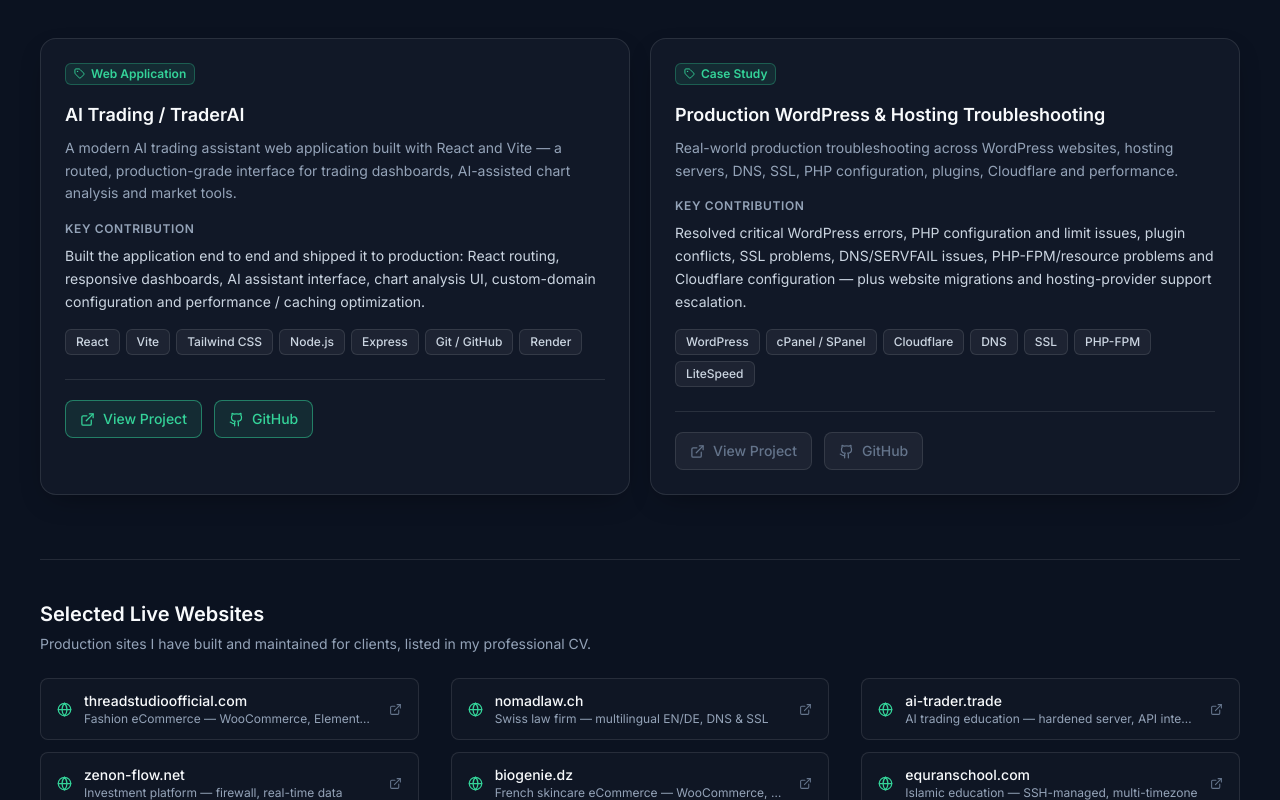
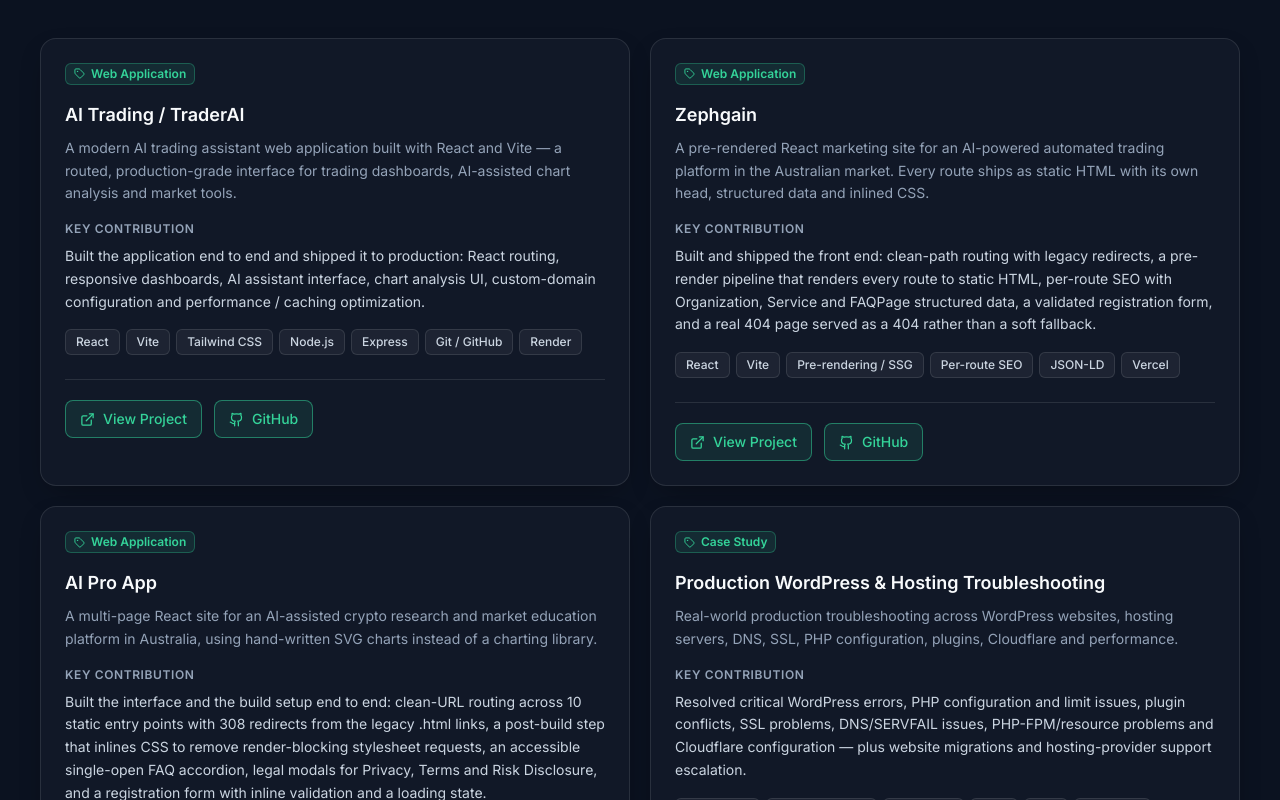
Before and after one commit to Sadia-Arshad/Portfolio_Sadia, a React (Vite) app: page / in a window 1280 px wide. Shown: the part 4840-5640 px from the top of the page. Built offline with nearby package versions, Linux system fonts and the light colour scheme.

Commit message:
Add Zephgain and AI Pro App projects; fix empty CV pages

```diff
--- a/scripts/generate-cv.js
+++ b/scripts/generate-cv.js
@@ -179,6 +179,11 @@ text(
 const range = doc.bufferedPageRange()
 for (let i = 0; i < range.count; i++) {
   doc.switchToPage(range.start + i)
+  // The footer sits inside the bottom margin (maxY = height - margins.bottom),
+  // so PDFKit's line wrapper would treat it as overflowing and open a fresh
+  // page for it - leaving one trailing blank page per footer. Zeroing the
+  // margin for this write keeps the footer on the page it belongs to.
+  doc.page.margins.bottom = 0
   doc.font('Helvetica').fontSize(7.5).fillColor(MUTE)
   doc.text(
     `${profile.name} — Professional CV`,
--- a/src/components/Projects.jsx
+++ b/src/components/Projects.jsx
@@ -28,7 +28,7 @@ function ProjectLink({ href, label, icon: Icon, type }) {
 }
 
 export default function Projects() {
-  // Three projects → 3-column grid; two → balanced 2-column grid.
+  // Three projects → 3-column grid; any other count → balanced 2-column grid.
   const projectCols = projects.items.length === 3 ? 'sm:grid-cols-2 lg:grid-cols-3' : 'sm:grid-cols-2'
   return (
     <section id="projects" aria-label="Projects" className="section">
--- a/src/data/portfolio.js
+++ b/src/data/portfolio.js
@@ -282,6 +282,28 @@ export const projects = {
       github: 'https://github.com/ZeeTech-Pvt-Ltd/traderai',
     },
     {
+      name: 'Zephgain',
+      tag: 'Web Application',
+      description:
+        'A pre-rendered React marketing site for an AI-powered automated trading platform in the Australian market. Every route ships as static HTML with its own head, structured data and inlined CSS.',
+      tech: ['React', 'Vite', 'Pre-rendering / SSG', 'Per-route SEO', 'JSON-LD', 'Vercel'],
+      contribution:
+        'Built and shipped the front end: clean-path routing with legacy redirects, a pre-render pipeline that renders every route to static HTML, per-route SEO with Organization, Service and FAQPage structured data, a validated registration form, and a real 404 page served as a 404 rather than a soft fallback.',
+      url: 'https://zephgain-au.com/',
+      github: 'https://github.com/ZeeTech-Pvt-Ltd/Zephgain',
+    },
+    {
+      name: 'AI Pro App',
+      tag: 'Web Application',
+      description:
+        'A multi-page React site for an AI-assisted crypto research and market education platform in Australia, using hand-written SVG charts instead of a charting library.',
+      tech: ['React', 'Vite', 'Tailwind CSS', 'Multi-page build', 'SVG Charts', 'GA4'],
+      contribution:
+        'Built the interface and the build setup end to end: clean-URL routing across 10 static entry points with 308 redirects from the legacy .html links, a post-build step that inlines CSS to remove render-blocking stylesheet requests, an accessible single-open FAQ accordion, legal modals for Privacy, Terms and Risk Disclosure, and a registration form with inline validation and a loading state.',
+      url: 'https://ai-proapp.com/',
+      github: 'https://github.com/ZeeTech-Pvt-Ltd/AI-Pro-App',
+    },
+    {
       name: 'Production WordPress & Hosting Troubleshooting',
       tag: 'Case Study',
       description:
```
Also changed, not shown: 1 other file (tests, documents, lock files or other folders).
